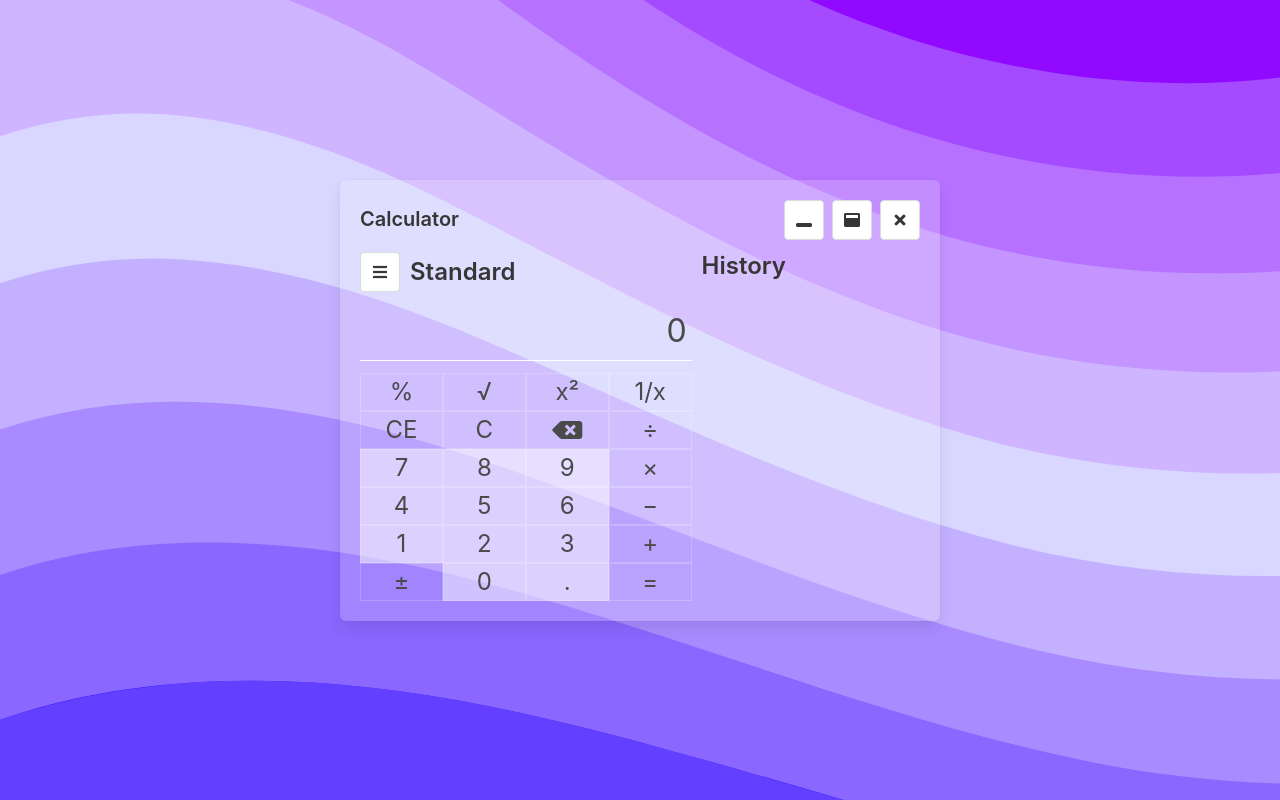
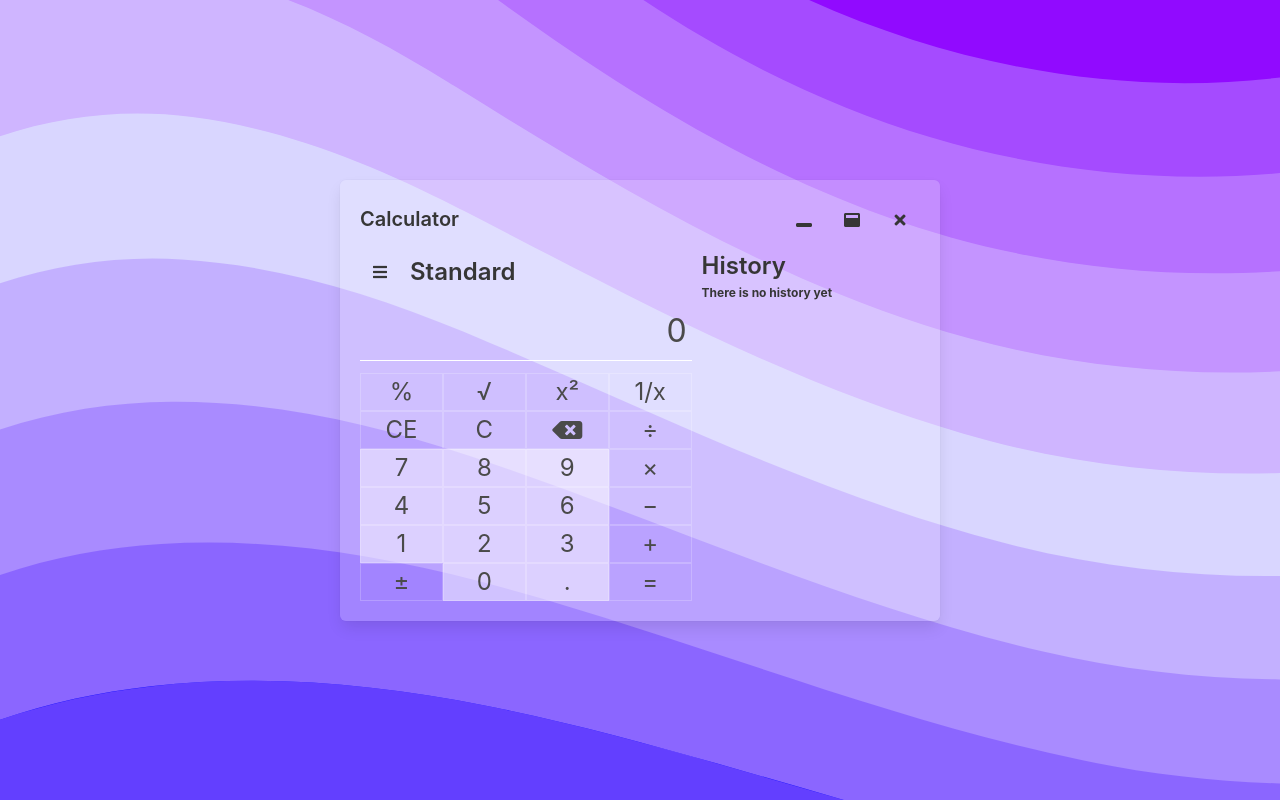
Before and after one commit to jmrrgncpz/vue-calculator, a Vue app: page / in a window 1280 px wide. Built offline with nearby package versions, Linux system fonts and the light colour scheme.

Commit message:
add list of equation in history panel; add clear-history-button(non-functional);

```diff
--- a/src/App.vue
+++ b/src/App.vue
@@ -65,6 +65,19 @@ body,
   width: 600px;
 }
 
+.flex-column{
+  display : flex;
+  flex-direction: column;
+}
+
+.flex-row{
+  display: flex;
+  flex-direction: row;
+}
+
+.flex-1{
+  flex: 1;
+}
 
 .header {
   display: inline-flex;
@@ -87,4 +100,15 @@ html {
 .number-input{
   background: rgba(255,255,255, 0.5)
 }
+
+.button{
+  background: none;
+  border : 1px solid transparent;
+  cursor : default;
+}
+
+.button:hover{
+  border: 1px solid whitesmoke;
+  background : rgba(255,255,255, 0.5)
+}
 </style>
--- /dev/null
+++ b/src/components/HistoryEquation.vue
@@ -0,0 +1,47 @@
+<template>
+<div class="history-equation is-size-7">
+    <div class="left has-text-right">
+        {{ leftOfEquation }} =
+    </div>
+    <div class="right has-text-right">
+        {{ equation.result }}
+    </div>
+</div>
+</template>
+<script>
+const props = {
+    equation : {
+        type : Object,
+        required : true,
+        validator : (value) => {
+            return !!value.inputsArray.length && !!value.result;
+        }
+    }
+}
+
+const computed = {
+    leftOfEquation : function(){
+        const inputsArray = this.equation.inputsArray;
+        return inputsArray.reduce((acc, curr) => `${acc} ${curr.text} `, "")
+    }
+}
+export default {
+    props,
+    computed
+}
+</script>
+<style scoped>
+    .history-equation{
+        padding : .5em;
+        cursor: pointer;
+    }
+
+    .history-equation .right{
+        font-size: 2em;
+    }
+
+    .history-equation:hover{
+        background : rgba(255,255,255,.7);
+        border-radius: .25em;
+    }
+</style>
--- a/src/components/InputButton.vue
+++ b/src/components/InputButton.vue
@@ -15,17 +15,17 @@ export default {
 </script>
 <style>
 .input-button {
+  user-select: none;
   border: 1px solid rgba(255, 255, 255, 0.2);
   flex-basis : 25%;
 
   display: flex;
   justify-content: center;
   align-items: center;
+  cursor : pointer;
 }
 
 .input-button:hover {
   background: lavender;
 }
-
-
 </style>
--- a/src/components/MainPanel.vue
+++ b/src/components/MainPanel.vue
@@ -91,6 +91,7 @@ const methods = {
   resetFlags : function(){
     this.awaitingOperator = true;
     this.awaitingNewNumberInput = true;
+    this.inputHasTransformed = false;
   }
 };
 
--- a/src/components/SubPanel.vue
+++ b/src/components/SubPanel.vue
@@ -1,32 +1,72 @@
 <template>
-  <div class="sub-panel">
+  <div class="sub-panel flex-column">
     <div class="header">
       <span class="title is-size-4 is-marginless">History</span>
     </div>
-      <div class="content history-container">
-          <div class="equation" v-for="equation in history">
-              {{ equation.result }}
+    <div class="content history-container flex-1" v-if="!!history.length">
+      <div class="history flex-column">
+          <div class="equations-container flex-1">
+              <history-equation v-for="equation in history" v-bind:equation="equation"></history-equation>
           </div>
+          <div class="clear-button-container">
+              <button class="button btn-clear-history is-pulled-right">
+                <b-icon icon="trash"></b-icon>
+            </button>
+          </div>
+      </div>
+    </div>
+    <div v-else>
+      <strong class="is-size-7">There is no history yet</strong>
     </div>
   </div>
 </template>
 <script>
+import historyEquation from "./HistoryEquation";
 const props = {
-    history : {
-        type : Array,
-        required : true
+  history: {
+    type: Array,
+    required: true
   }
-}
+};
+
+const components = { historyEquation };
 
 export default {
-    props
-}
+  props,
+  components
+};
 </script>
 
 <style scoped>
-.sub-panel{
+.sub-panel {
   flex-grow: 1;
   min-width: 39%;
-    /* max-width: 39%; */
+  max-width: 39%;
+}
+
+.history-container {
+  position: relative;
+}
+
+.history{
+    position : absolute;
+    top: 0;
+    right: 0;
+    left: 0;
+    bottom: 0;
+}
+
+.equations-container{
+    overflow: auto;
+}
+
+::-webkit-scrollbar{
+    width: 2px;
+    background: transparent;
+}
+
+::-webkit-scrollbar-thumb{
+    width : 2px;
+    background: rgba(255,255,255, 0.5);
 }
 </style>
```
Lines whose indentation alone changed are shown as unchanged.
